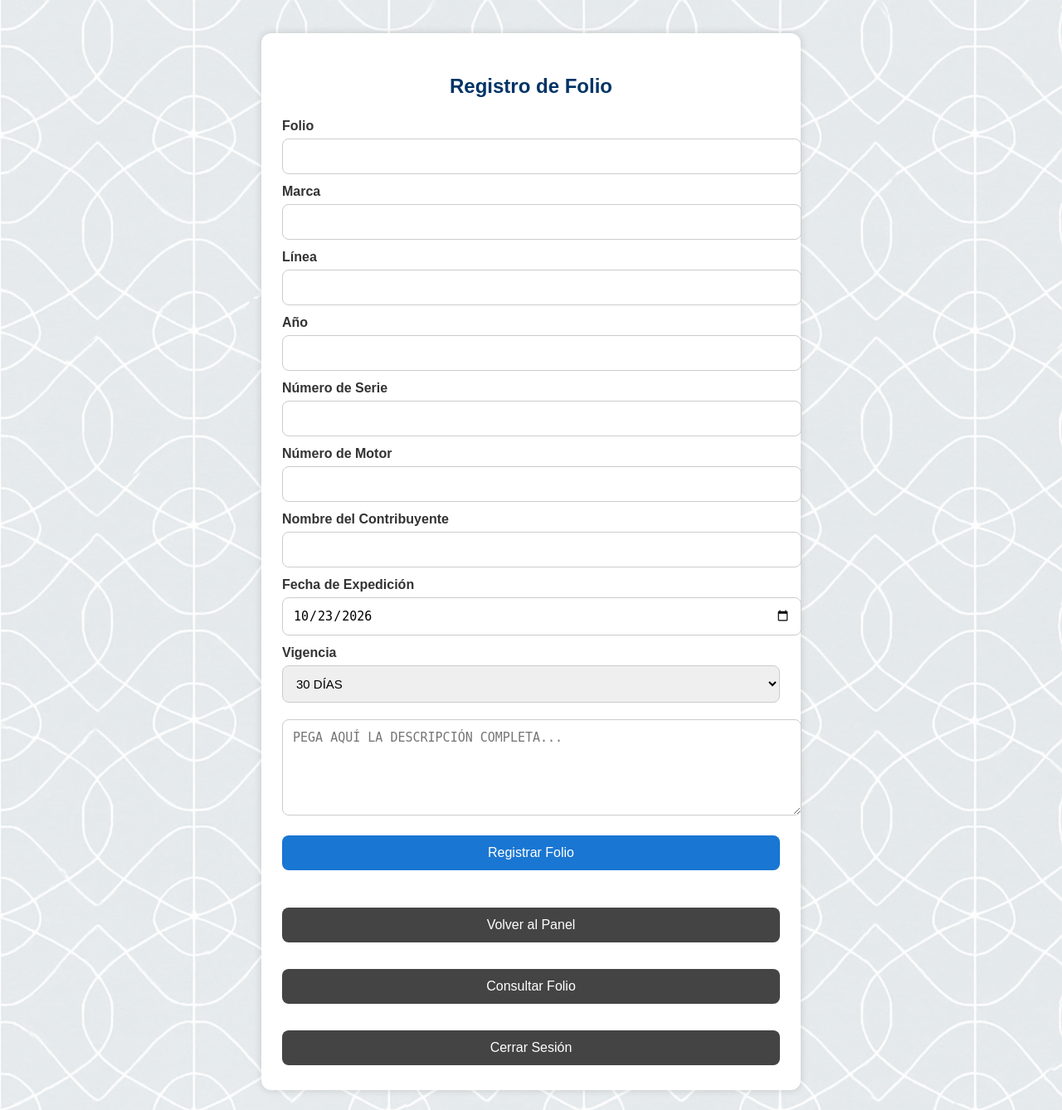
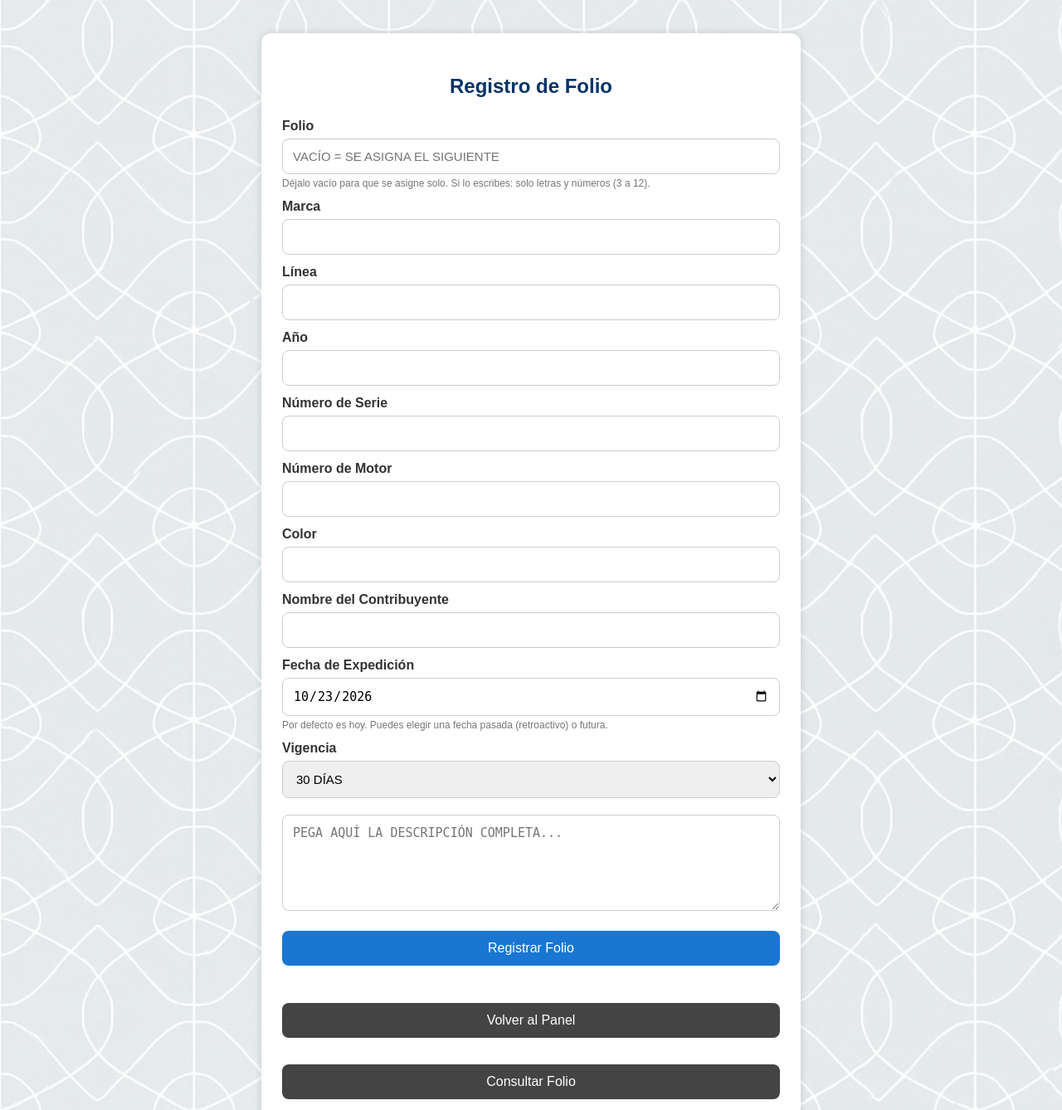
Before and after one commit to Gsr1989/Guerrero2025, a Flask app: page /registro_admin in a window 1280 px wide. Shown: the top 1338 px of the page at 83% size. Run offline with Flask 3, Linux system fonts and the light colour scheme; the visitor is signed in with stand-in values (Sample User, id 1); parts of the project's set-up code (start-up, migrations or seed data) failed here and were passed over.

Commit message:
Enhance form with help text and color input handling
Added help text for input fields and improved input validation for color.

```diff
--- a/templates/registro_admin.html
+++ b/templates/registro_admin.html
@@ -40,9 +40,15 @@
             border: 1px solid #ccc;
             font-size: 15px;
             text-transform: uppercase;
+            box-sizing: border-box;
         }
         input[type="date"] {
             text-transform: none;
+        }
+        .ayuda {
+            font-size: 12px;
+            color: #777;
+            margin-top: 4px;
         }
         .btn {
             background-color: #1976d2;
@@ -75,7 +81,20 @@
             border: 1px solid #ccc;
             font-size: 15px;
             text-transform: uppercase;
+            box-sizing: border-box;
         }
+        /* ── MENSAJES (errores / éxito del servidor) ── */
+        .mensajes { margin-bottom: 18px; }
+        .mensaje {
+            padding: 12px 14px;
+            border-radius: 8px;
+            font-size: 14px;
+            font-weight: bold;
+            margin-bottom: 8px;
+        }
+        .mensaje.error   { background: #fdeaea; color: #a32020; border: 1px solid #eba9a9; }
+        .mensaje.success { background: #e7f8ee; color: #0a6b3d; border: 1px solid #9ad9b8; }
+        .mensaje.warning { background: #fff6e0; color: #8a6d00; border: 1px solid #f0dfae; }
         @media (max-width: 600px) {
             .formulario-contenedor {
                 padding: 20px 15px;
@@ -88,40 +107,61 @@
 </head>
 <body>
 
+{# Si el servidor no manda estos datos, el formulario sigue funcionando #}
+{% set f = f if f is defined else {} %}
+{% set hoy = fecha_hoy if fecha_hoy is defined else datetime.now().strftime('%Y-%m-%d') %}
+
 <div class="formulario-contenedor">
     <h2>Registro de Folio</h2>
 
+    {% with mensajes = get_flashed_messages(with_categories=true) %}
+        {% if mensajes %}
+        <div class="mensajes">
+            {% for categoria, texto in mensajes %}
+                <div class="mensaje {{ categoria }}">{{ texto }}</div>
+            {% endfor %}
+        </div>
+        {% endif %}
+    {% endwith %}
+
     <form method="POST">
         <label for="folio">Folio</label>
-        <input type="text" id="folio" name="folio" required>
+        <input type="text" id="folio" name="folio" maxlength="12" pattern="[A-Za-z0-9]{3,12}" placeholder="Vacío = se asigna el siguiente" value="{{ f.get('folio', '') }}">
+        <div class="ayuda">Déjalo vacío para que se asigne solo. Si lo escribes: solo letras y números (3 a 12).</div>
 
         <label for="marca">Marca</label>
-        <input type="text" id="marca" name="marca" required>
+        <input type="text" id="marca" name="marca" required value="{{ f.get('marca', '') }}">
 
         <label for="linea">Línea</label>
-        <input type="text" id="linea" name="linea" required>
+        <input type="text" id="linea" name="linea" required value="{{ f.get('linea', '') }}">
 
         <label for="anio">Año</label>
-        <input type="number" id="anio" name="anio" required>
+        <input type="number" id="anio" name="anio" required min="1900" max="2100" value="{{ f.get('anio', '') }}">
 
         <label for="serie">Número de Serie</label>
-        <input type="text" id="serie" name="serie" required>
+        <input type="text" id="serie" name="serie" required value="{{ f.get('serie', '') }}">
 
         <label for="motor">Número de Motor</label>
-        <input type="text" id="motor" name="motor" required>
+        <input type="text" id="motor" name="motor" required value="{{ f.get('motor', '') }}">
+
+        <!-- COLOR (el bot también lo pide) -->
+        <label for="color">Color</label>
+        <input type="text" id="color" name="color" required value="{{ f.get('color', '') }}">
 
         <label for="contribuyente">Nombre del Contribuyente</label>
-        <input type="text" id="contribuyente" name="contribuyente" required>
+        <input type="text" id="contribuyente" name="contribuyente" required value="{{ f.get('contribuyente', '') }}">
 
         <!-- FECHA DE EXPEDICIÓN -->
         <label for="fecha_expedicion">Fecha de Expedición</label>
-        <input type="date" id="fecha_expedicion" name="fecha_expedicion" value="{{ datetime.now().strftime('%Y-%m-%d') }}" required>
+        <input type="date" id="fecha_expedicion" name="fecha_expedicion" value="{{ f.get('fecha_expedicion') or hoy }}" required>
+        <div class="ayuda">Por defecto es hoy. Puedes elegir una fecha pasada (retroactivo) o futura.</div>
 
         <label for="vigencia">Vigencia</label>
+        {% set vig = f.get('vigencia', '30') %}
         <select id="vigencia" name="vigencia" required>
-            <option value="30" selected>30 días</option>
-            <option value="60">60 días</option>
-            <option value="90">90 días</option>
+            <option value="30" {% if vig == '30' %}selected{% endif %}>30 días</option>
+            <option value="60" {% if vig == '60' %}selected{% endif %}>60 días</option>
+            <option value="90" {% if vig == '90' %}selected{% endif %}>90 días</option>
         </select>
 
         <textarea id="autotexto" rows="5" placeholder="Pega aquí la descripción completa..."></textarea>
@@ -155,7 +195,7 @@ async function decodificarVIN(vin) {
 const campo = document.getElementById("autotexto");
 campo.addEventListener("input", () => {
     const texto = campo.value.toUpperCase();
-    const limpiar = txt => txt.replace(/(MARCA|L[ÍI]NEA|LINEA|SUBMARCA|MODELO|AÑO|N[ÚU]MERO DE SERIE|SERIE|MOTOR|CONTRIBUYENTE|NOMBRE|FOLIO|:)/g, '').trim();
+    const limpiar = txt => txt.replace(/(MARCA|L[ÍI]NEA|LINEA|SUBMARCA|MODELO|AÑO|N[ÚU]MERO DE SERIE|SERIE|MOTOR|CONTRIBUYENTE|NOMBRE|FOLIO|COLOR|:)/g, '').trim();
 
     const folio = texto.match(/\b[A-Z]{2}[0-9]{4,}\b/);
     if (folio) document.getElementById("folio").value = folio[0];
@@ -178,7 +218,14 @@ campo.addEventListener("input", () => {
     const motor = texto.match(/(MOTOR|HECHO EN|FABRICADO EN|SIN NÚMERO|S\/N|SN|NO TIENE|NO CUENTA)[\sA-Z0-9ÁÉÍÓÚÑ]*/);
     if (motor) document.getElementById("motor").value = limpiar(motor[0]);
 
-    const lineas = texto.split("\n").map(l => l.trim()).filter(l => l.length > 5 && isNaN(l));
+    // COLOR: toma lo que sigue a la palabra COLOR, solo de esa línea
+    const color = texto.match(/COLOR\s*:?\s*([A-ZÁÉÍÓÚÑ\/ ]+)/);
+    if (color) {
+        const valor = color[1].split(/\b(?:MARCA|L[ÍI]NEA|MODELO|AÑO|SERIE|MOTOR|CONTRIBUYENTE|NOMBRE|FOLIO)\b/)[0].trim();
+        if (valor) document.getElementById("color").value = valor;
+    }
+
+    const lineas = texto.split("\n").map(l => l.trim()).filter(l => l.length > 5 && isNaN(l) && !l.startsWith("COLOR"));
     if (lineas.length > 0) {
         const posibleNombre = lineas[lineas.length - 1];
         document.getElementById("contribuyente").value = limpiar(posibleNombre);
```
